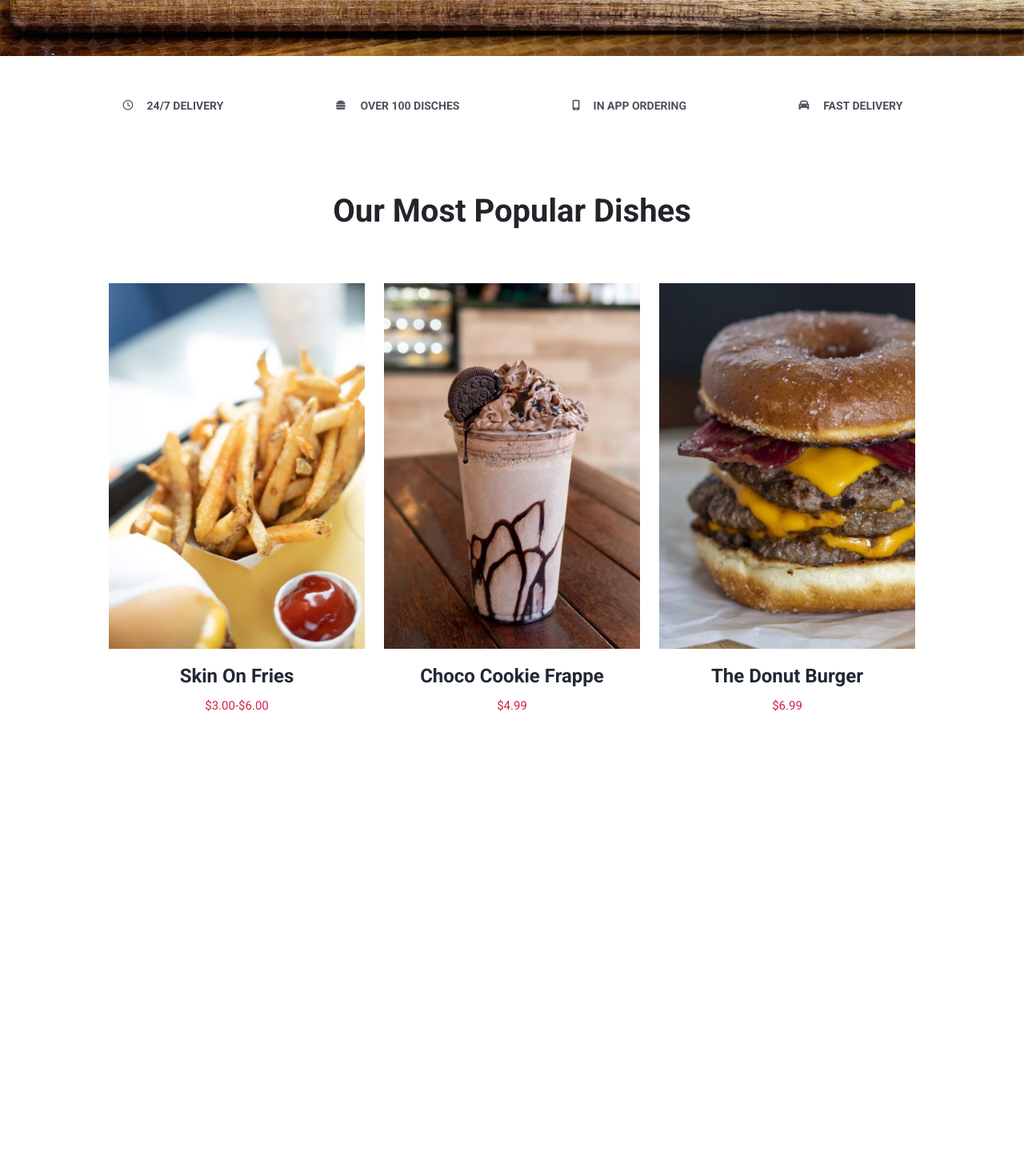
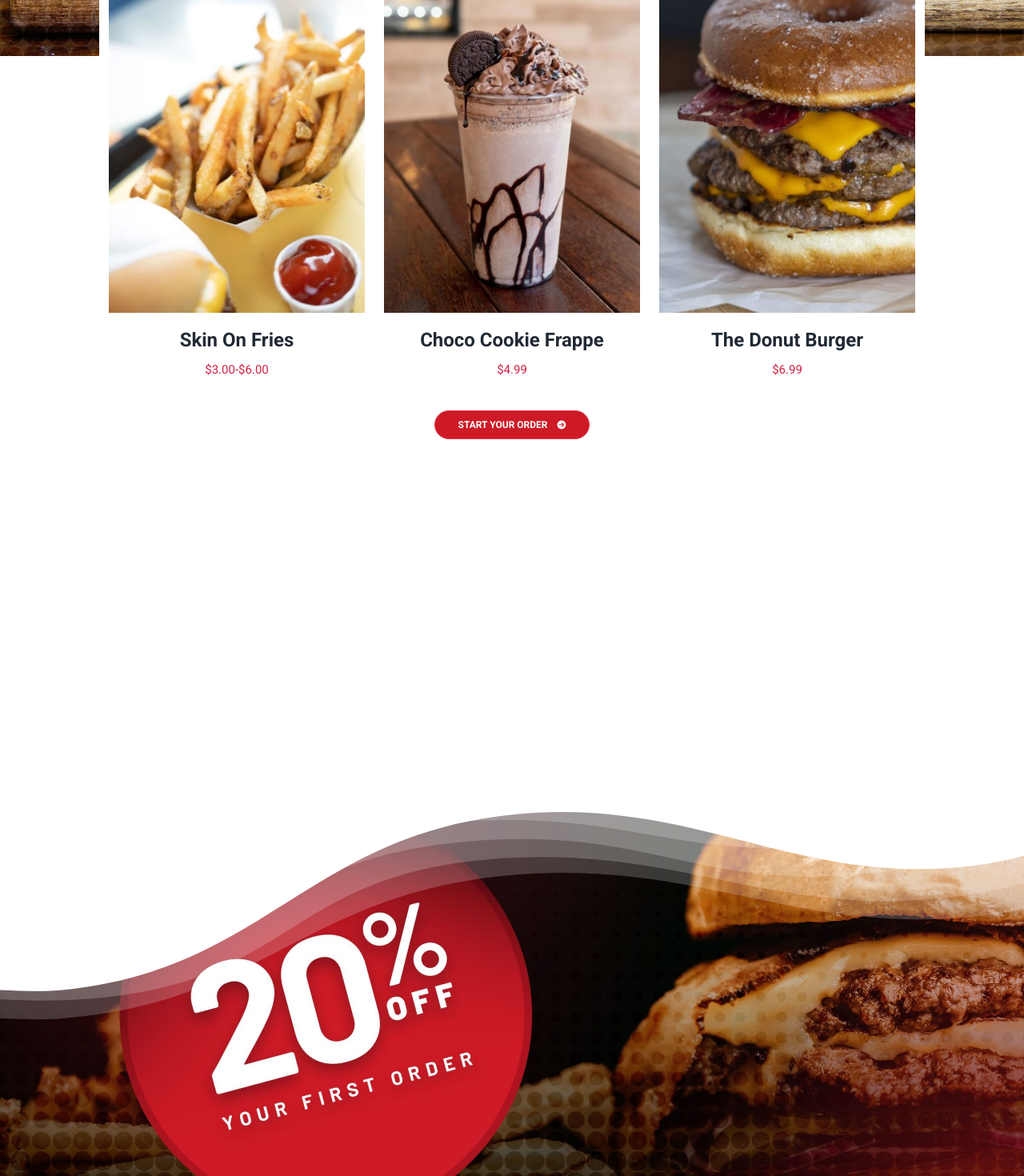
Before and after one commit to br4nc4/proj-html-vuejs, a Vue app: page / in a window 1280 px wide. Shown: the part 880-2350 px from the top of the page at 80% size. Before the commit the page ends 1789 px from the top, so only its background shows below. Built offline with nearby package versions, Linux system fonts and the light colour scheme.

Commit message:
discount section problem position absolute

```diff
--- a/src/App.vue
+++ b/src/App.vue
@@ -12,11 +12,12 @@ import TheMain from './components/TheMain.vue';
 import TheFooter from './components/TheFooter.vue';
 
 
+
 export default {
   components: {
     TheHeader,
     TheMain,
-    TheFooter
+    TheFooter,
 }
 }
 </script>
--- a/src/components/MegaTwentyPercentBg.vue
+++ b/src/components/MegaTwentyPercentBg.vue
@@ -0,0 +1,70 @@
+<template>
+    <div class="myContainer container-fluid position-relative px-0">
+        <div class="myBg">
+            <svg class="fusion-waves-opacity-candy first" fill="#fff" fill-opacity="1" xmlns="http://www.w3.org/2000/svg" viewBox="0 1 1024 216" preserveAspectRatio="none"><path class="st0" d="M0 215.4c19.4.5 38.7 1.6 57.7.3 206.6-15 248.5-126.6 455-143.8 184.8-15.5 285.7 60.9 464.3 41.3 16.9-1.8 32.5-4.4 47.1-7.6L1024 .4H0v215z"/><path class="st1" d="M0 196.4c30.2 1.6 59.6 1.6 86.8-.4C293.4 180.9 284.1 73.4 490.7 56.2c184.9-15.5 278.5 58.2 457.1 38.4 28.3-3.2 53.5-8.2 76.2-14.6V.256H0V196.4z"/><path class="st2" d="M0 169.8c22.2.3 43.8-.2 64.2-1.7C270.8 153.1 262 55.6 468.6 38.4 653.4 22.9 695.4 89.5 874 69.7c54.8-6 104.9-18.3 150-33.7V.256H0V169.8z"/><path class="st3" d="M0 162.1c4-.2 8-.4 11.9-.7C218.4 146.3 239.8 37 446.4 19.8 631.3 4.3 672.7 60.9 851.3 41.1c64-7.2 121.9-20.8 172.7-37.9V.156H0V162.6z"/></svg>
+            <svg class="fusion-waves-opacity-candy second" fill="#fff" fill-opacity="0.2" xmlns="http://www.w3.org/2000/svg" viewBox="0 1 1024 216" preserveAspectRatio="none"><path class="st0" d="M0 215.4c19.4.5 38.7 1.6 57.7.3 206.6-15 248.5-126.6 455-143.8 184.8-15.5 285.7 60.9 464.3 41.3 16.9-1.8 32.5-4.4 47.1-7.6L1024 .4H0v215z"/><path class="st1" d="M0 196.4c30.2 1.6 59.6 1.6 86.8-.4C293.4 180.9 284.1 73.4 490.7 56.2c184.9-15.5 278.5 58.2 457.1 38.4 28.3-3.2 53.5-8.2 76.2-14.6V.256H0V196.4z"/><path class="st2" d="M0 169.8c22.2.3 43.8-.2 64.2-1.7C270.8 153.1 262 55.6 468.6 38.4 653.4 22.9 695.4 89.5 874 69.7c54.8-6 104.9-18.3 150-33.7V.256H0V169.8z"/><path class="st3" d="M0 162.1c4-.2 8-.4 11.9-.7C218.4 146.3 239.8 37 446.4 19.8 631.3 4.3 672.7 60.9 851.3 41.1c64-7.2 121.9-20.8 172.7-37.9V.156H0V162.6z"/></svg>
+            <img src="/img/first-order-background-scaled.jpg" alt="">
+        </div>
+    </div>
+</template>
+
+<script>
+export default {
+
+}
+</script>
+
+<style lang="scss" scoped>
+    .myContainer{
+        height: 500px;
+        width: 100%;
+        margin-top: 860px;
+    }
+    .myBg{
+        position: absolute;
+        display: flex;
+        flex-direction: column;
+        top: 0%;
+        bottom: 0;
+        left: 0;
+        right: 0;
+    }
+    .myBg img{
+        width: 100%;
+        height: 100%;
+        object-fit: cover;
+        object-position: 0 -18%;
+    }
+    .myBg .first{
+        position: absolute;
+        width: 100%;
+        top: -14%;
+        height: 330px;
+    }
+    .myBg .second{
+        position: absolute;
+        width: 100%;
+        top: 5%;
+    }
+    /* myBg{
+        display: flex;
+        flex-direction: column;
+    }
+    img{
+        width: 100%;
+        height: 500px;
+        object-fit: cover;
+        object-position: 0 -20%;
+    }
+    svg{
+        position: absolute;
+        top: -15%;
+        width: 100%;
+        height: 350px;
+    }
+    .second{
+        position: absolute;
+        top: 7%;
+        width: 100%;
+    } */
+</style>
--- a/src/components/PopularDishes.vue
+++ b/src/components/PopularDishes.vue
@@ -1,5 +1,5 @@
-<template>
-    <div>
+<template class="position-relative">
+    <div class="dislocate">
         <div class="container">
             <!-- TOP LINKS POPULAR DISHES -->
             <div class="d-flex justify-content-around topMenu">
@@ -26,7 +26,7 @@
             </div>
 
             <!-- SEZIONE DELLE FOOD CARD -->
-            <div class="d-flex justify-content-center gap-4">
+            <div class="d-flex justify-content-center gap-4 pb-4">
                 <div v-for="(card, i) in menuFood" :key="i">
                     <FoodCard
                     :image="card.imgSrc"
@@ -37,7 +37,14 @@
             </div>
 
             <!-- BUTTON -->
-
+            <div class="text-center">
+                <button type="button" class="btn btn-danger myButton rounded-pill">
+                    START YOUR ORDER
+                    <span class="ps-2 mySpan">
+                        <i class="fa-solid fa-circle-arrow-right"></i>
+                    </span>
+                </button>
+            </div>
         </div>
     </div>
 </template>
@@ -78,6 +85,7 @@ export default {
     .topMenu{
         color: #4b515c;
         padding-bottom: 90px;
+        padding-top: 40px;
     }
     .topMenu span{
         font-size: 14px;
@@ -89,4 +97,34 @@ export default {
     .pdTit{
         padding-bottom: 60px;
     }
+    .myButton{
+    --bs-btn-color: #fff;
+    --bs-btn-bg: #ce1a26;
+    --bs-btn-border-color: #dc3545;
+    --bs-btn-hover-color: #fff;
+    --bs-btn-hover-bg: #bb2d3b;
+    --bs-btn-hover-border-color: #b02a37;
+    --bs-btn-focus-shadow-rgb: 225,83,97;
+    --bs-btn-active-color: #fff;
+    --bs-btn-active-bg: #b02a37;
+    --bs-btn-active-border-color: #a52834;
+    --bs-btn-active-shadow: inset 0 3px 5px rgba(0, 0, 0, 0.125);
+    --bs-btn-disabled-color: #fff;
+    --bs-btn-disabled-bg: #dc3545;
+    --bs-btn-disabled-border-color: #dc3545;
+    font-size: 12px;
+    font-weight: 700;
+    padding: 0.5rem 1.8rem;
+    }
+    .mySpan i{
+        transform: scale(0.9);
+    }
+    .dislocate{
+        padding-bottom: 70px;
+        position: absolute;
+        top: 67.5%;
+        left: 50%;
+        transform: translate(-50%);
+        background-color: white;
+    }
 </style>
--- a/src/components/TheMain.vue
+++ b/src/components/TheMain.vue
@@ -1,16 +1,19 @@
 <template>
     <div>
         <PopularDishes></PopularDishes>
+        <MegaTwentyPercentBg></MegaTwentyPercentBg>
     </div>
 </template>
 
 <script>
 import PopularDishes from './PopularDishes.vue';
+import MegaTwentyPercentBg from './MegaTwentyPercentBg.vue';
 
 
 export default {
     components: {
-    PopularDishes
+    PopularDishes,
+    MegaTwentyPercentBg
 }
 }
 </script>
```
Also changed, not shown: src/components/LinksPopularDishes.vue (added, +30 -0 lines).
